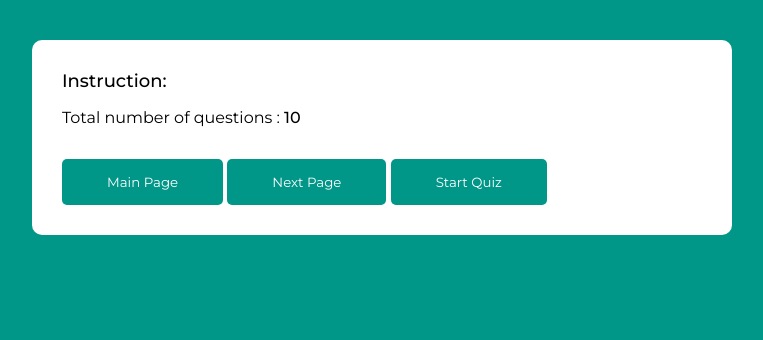
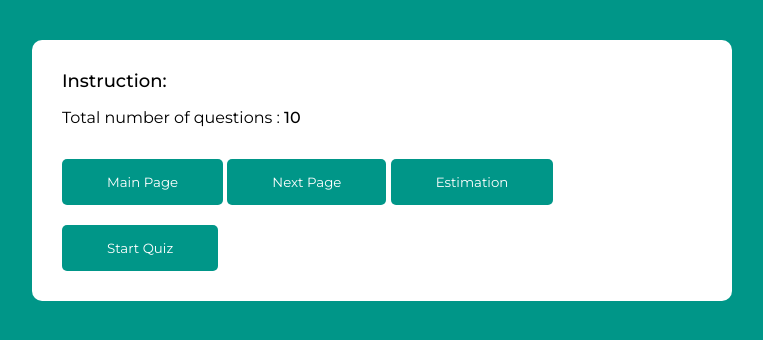
Before and after one commit to namanjuneja771/ssdproject, a plain HTML site: page quiz.html in a window 1280 px wide. Shown: the whole page, without its empty margins (258-1021 px from the left). Drawn offline with Linux system fonts and the light colour scheme.

Commit message:
Update quiz.html

```diff
--- a/quiz.html
+++ b/quiz.html
@@ -12,6 +12,7 @@
 		<p>Total number of questions : <span class="total-question"></span></p>
 		<button type="button" class="btn" onclick="window.location.href='index.html'">Main Page</button>
 		<button type="button" class="btn" onclick="window.location.href='experiment.html'">Next Page</button>
+		<button type="button" class="btn" onclick="window.location.href='estimation.html'">Estimation</button>
 		<button type="button" class="btn" onclick="startQuiz()">Start Quiz</button>
 	</div>
 <!-- ####################################################### -->
```
